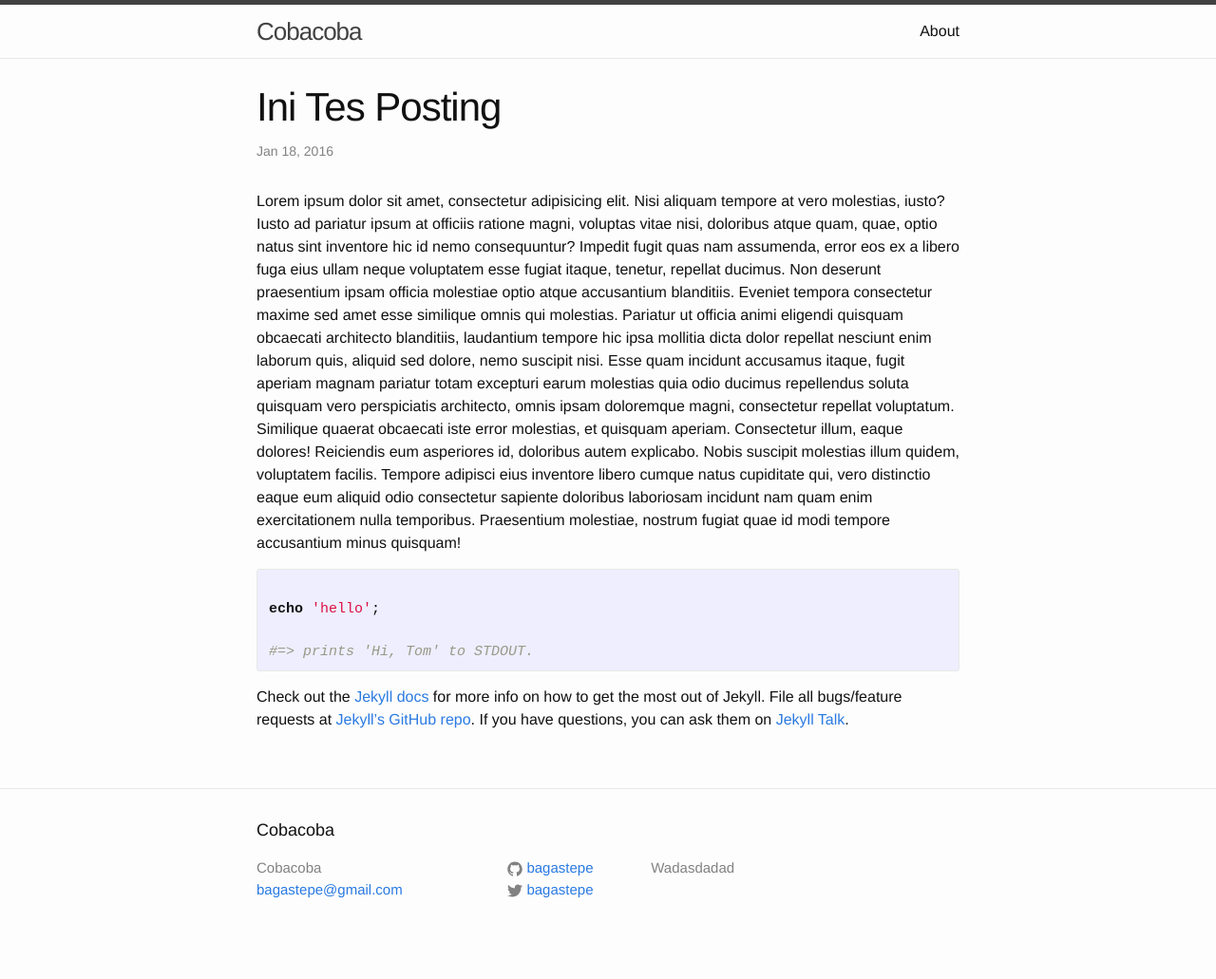
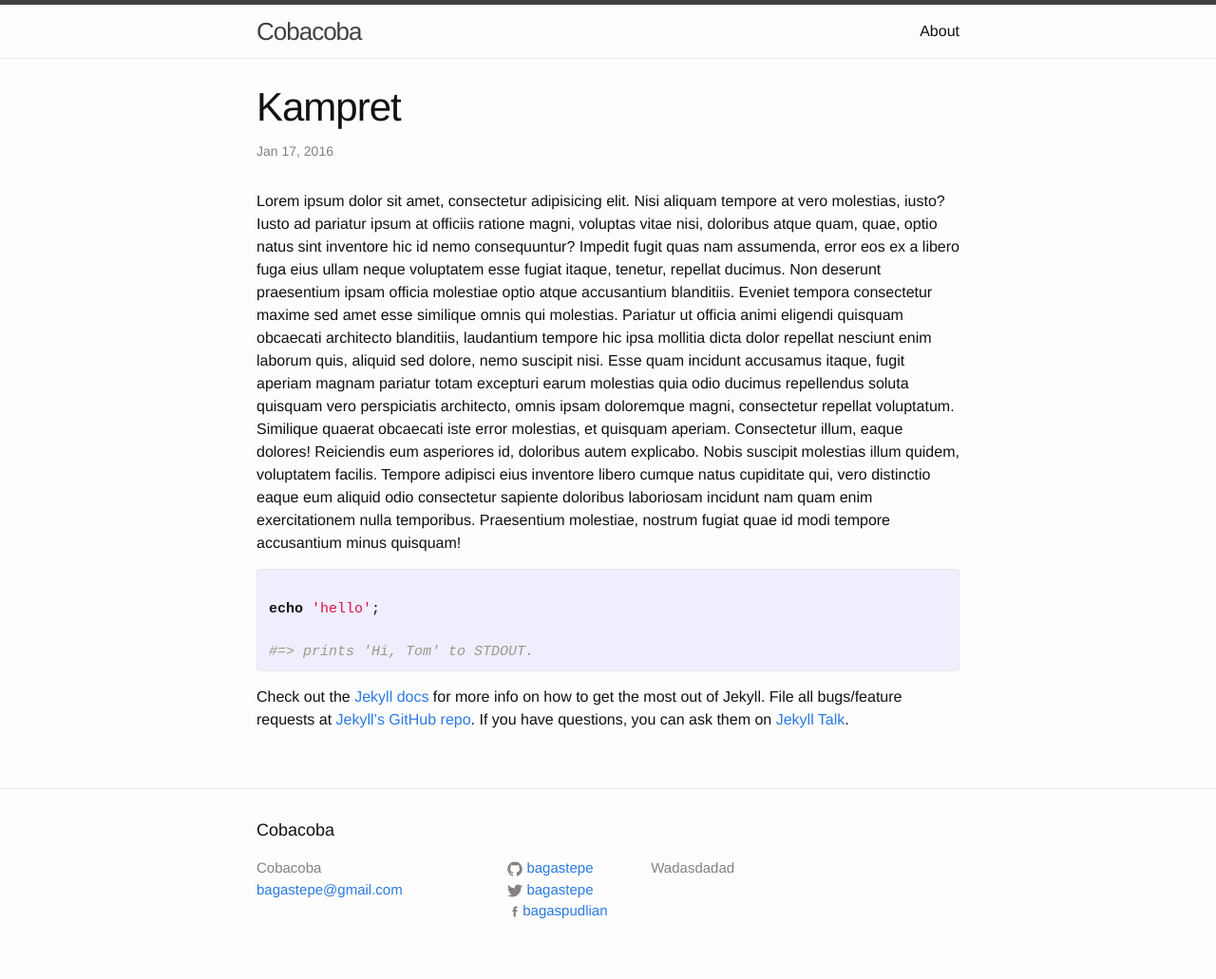
Before and after one commit to bagastepe/bagastepe.github.io, a Jekyll site: the page built from _posts/2016-01-18-tes.markdown, in a window 1280 px wide. Shown: the whole page at 95% size. Built offline with Jekyll 4.4.1, drawn with Linux system fonts in a browser that asks for light colours; before the commit the page ends 1008 px from its top, so only the background shows below that.

Commit message:
add facebook icon

```diff
--- a/_config.yml
+++ b/_config.yml
@@ -11,9 +11,10 @@
 description: > # this means to ignore newlines until "baseurl:"
   Wadasdadad
 baseurl: "" # the subpath of your site, e.g. /blog
-url: "http://yourdomain.com" # the base hostname & protocol for your site
+url: "http://bagastepe.github.io" # the base hostname & protocol for your site
 twitter_username: bagastepe
 github_username:  bagastepe
+facebook_username: bagaspudlian
 
 webrick:
   headers:
--- a/_includes/footer.html
+++ b/_includes/footer.html
@@ -25,6 +25,12 @@
             {% include icon-twitter.html username=site.twitter_username %}
           </li>
           {% endif %}
+
+          {% if site.facebook_username %}
+          <li>
+            {% include icon-facebook.html username=site.facebook_username %}
+          </li>
+          {% endif %}
         </ul>
       </div>
 
--- /dev/null
+++ b/_includes/icon-facebook.html
@@ -0,0 +1 @@
+<a href="https://facebook.com/{{ include.username }}"><span class="icon icon--facebook">{% include icon-facebook.svg %}</span><span class="username">{{ include.username }}</span></a>
--- a/_layouts/default.html
+++ b/_layouts/default.html
@@ -11,7 +11,6 @@
     <div class="page-content">
       <div class="wrapper">
         {{ content }}
-        {{ content.excerpt}}
       </div>
     </div>
 
--- a/_posts/2016-01-18-tes.markdown
+++ b/_posts/2016-01-18-tes.markdown
@@ -1,7 +1,7 @@
 ---
 layout: post
-title:  "Ini Tes Posting"
-date:   2016-01-18 15:30:28 +0700
+title:  "Kampret"
+date:   2016-01-17 16:30:28 +0700
 categories: jekyll update
 ---
 
```
Also changed, not shown: _includes/icon-facebook.svg (added).
